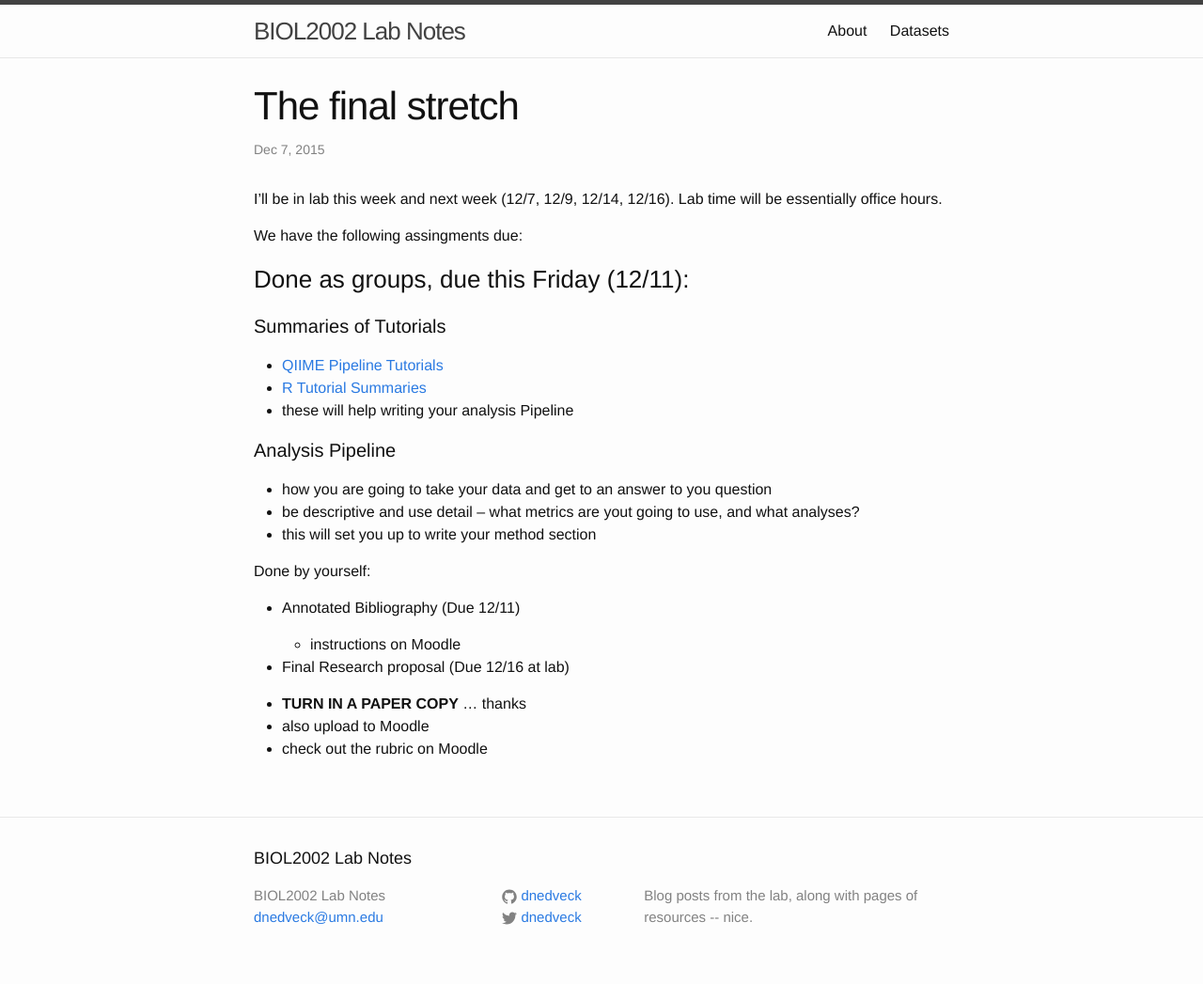
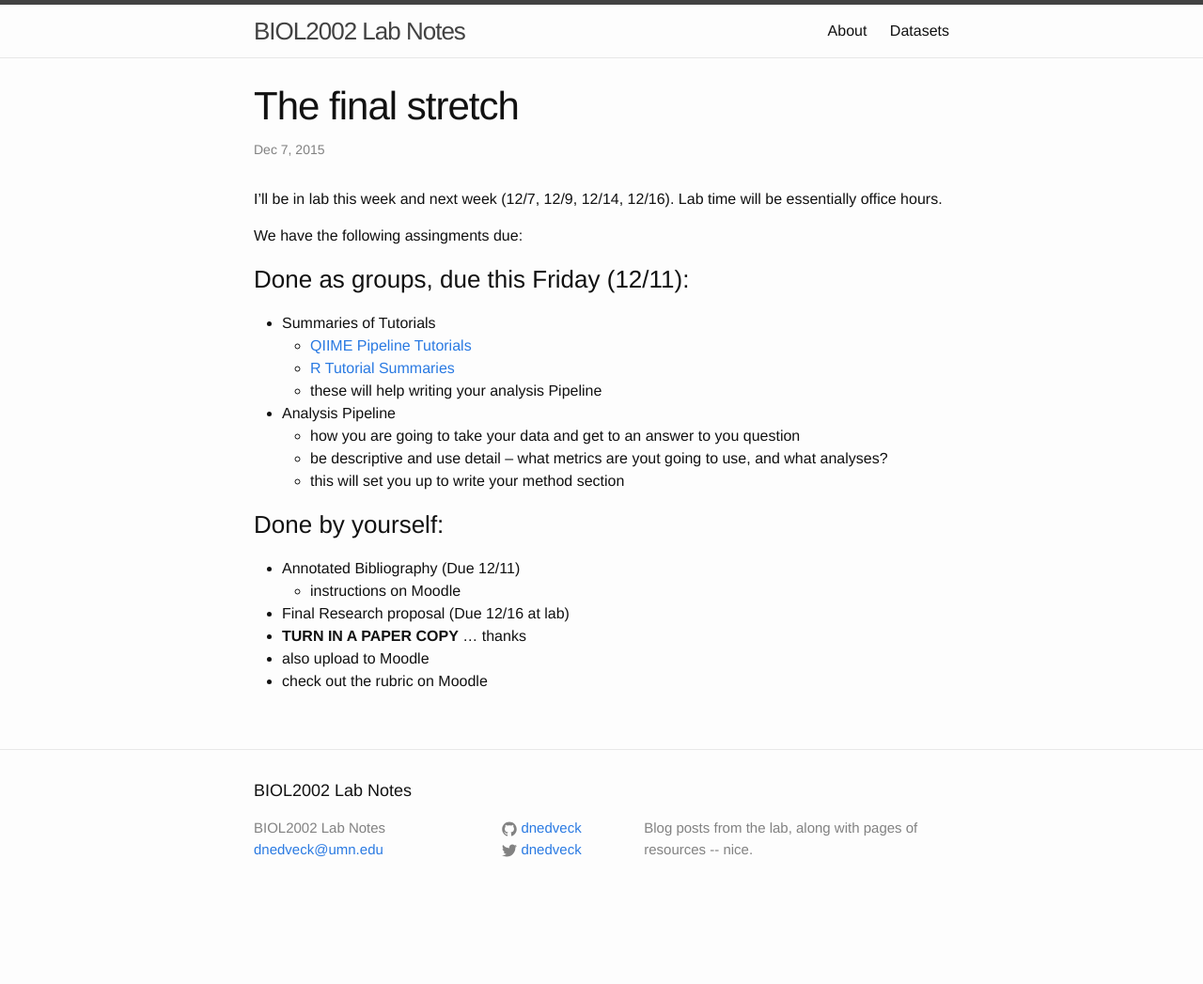
Before and after one commit to dnedveck/biol2002, a Jekyll site: the page built from _posts/2015-12-07-the-final-stretch.md, in a window 1280 px wide. Shown: the whole page at 94% size. Built offline with Jekyll 4.4.1, drawn with Linux system fonts in a browser that asks for light colours; after the commit the page ends 975 px from its top, so only the background shows below that.

Commit message:
fixed layout

```diff
--- a/_posts/2015-12-07-the-final-stretch.md
+++ b/_posts/2015-12-07-the-final-stretch.md
@@ -12,29 +12,22 @@ We have the following assingments due:
 
 ### Done as groups, due this Friday (12/11):
 
-#### Summaries of Tutorials
-
- - [QIIME Pipeline Tutorials]({{ site.baseurl }}/assets/QIIMEpipeline_16Sanalysis.docx)
- - [R Tutorial Summaries]({{ site.baseurl }}/assets/Tutorial_summaries.docx)
- - these will help writing your analysis Pipeline
-
-
-#### Analysis Pipeline
-
- - how you are going to take your data and get to an answer to you question
- - be descriptive and use detail -- what metrics are yout going to use, and what analyses?
- - this will set you up to write your method section
+- Summaries of Tutorials
+  - [QIIME Pipeline Tutorials]({{ site.baseurl }}/assets/QIIMEpipeline_16Sanalysis.docx)
+  - [R Tutorial Summaries]({{ site.baseurl }}/assets/Tutorial_summaries.docx)
+  - these will help writing your analysis Pipeline
+- Analysis Pipeline
+  - how you are going to take your data and get to an answer to you question
+  - be descriptive and use detail -- what metrics are yout going to use, and what analyses?
+  - this will set you up to write your method section
 
 
 
-Done by yourself:
+### Done by yourself:
 
 - Annotated Bibliography (Due 12/11)
-
   - instructions on Moodle
-
 -  Final Research proposal (Due 12/16 at lab)
-
   - **TURN IN A PAPER COPY** ... thanks
   - also upload to Moodle
   - check out the rubric on Moodle
```
